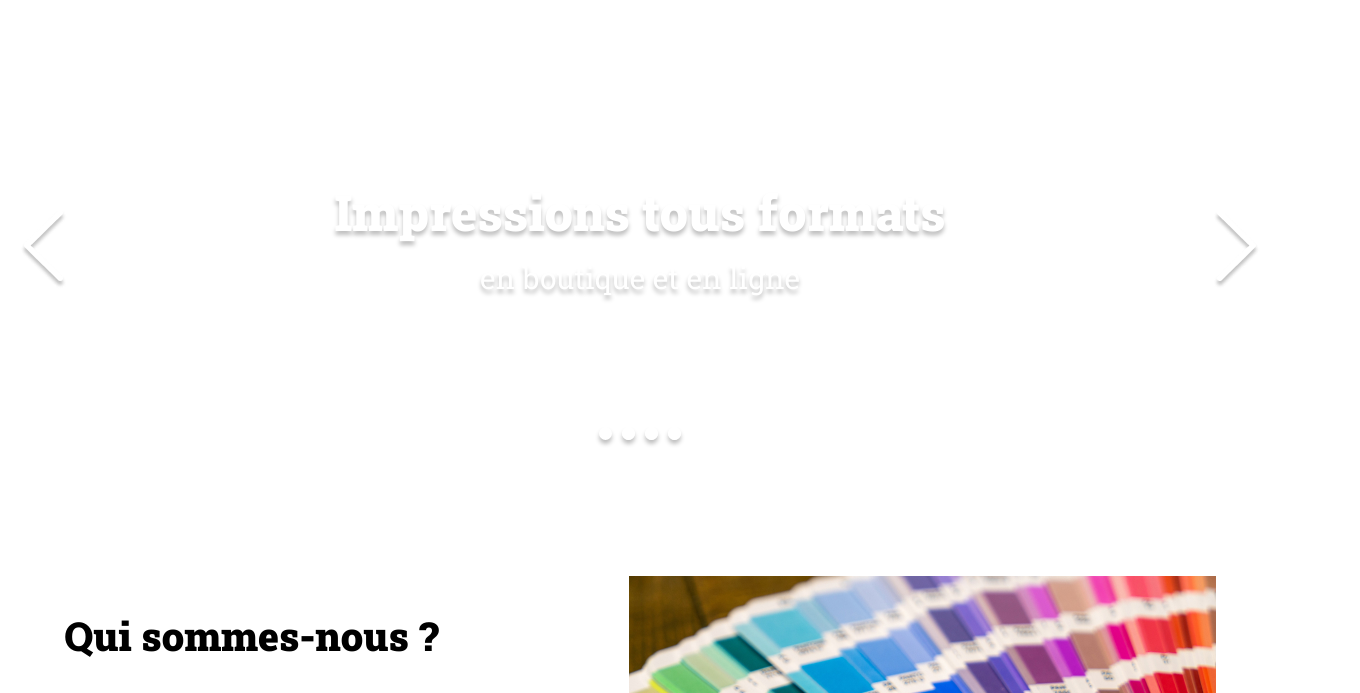
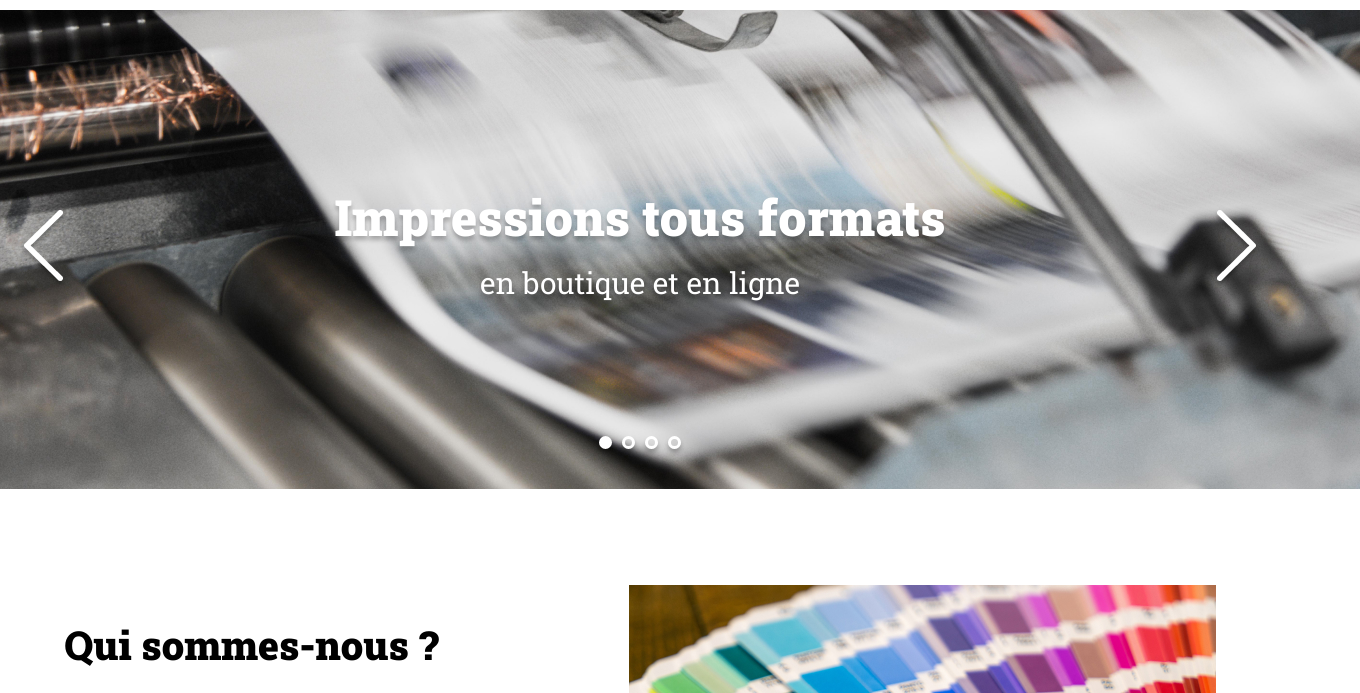
Before and after one commit to Selim-Ramdani/oc_print-it_p5, a plain HTML site: page index.html in a window 1280 px wide. Shown: the part 91-784 px from the top of the page, 1360 px wide, since content can reach past the window. Drawn offline with Linux system fonts and the light colour scheme.

Commit message:
add main img

```diff
--- a/index.html
+++ b/index.html
@@ -41,6 +41,12 @@
             alt="flèche droite"
           />
         </a>
+        <img
+          class="banner_img"
+          id="bannerImg"
+          src="./assets/images/slideshow/slide1.jpg"
+          alt="bannière de print-it"
+        />
         <p class="banner_img_text">
           Impressions tous formats <span>en boutique et en ligne</span>
         </p>
```
